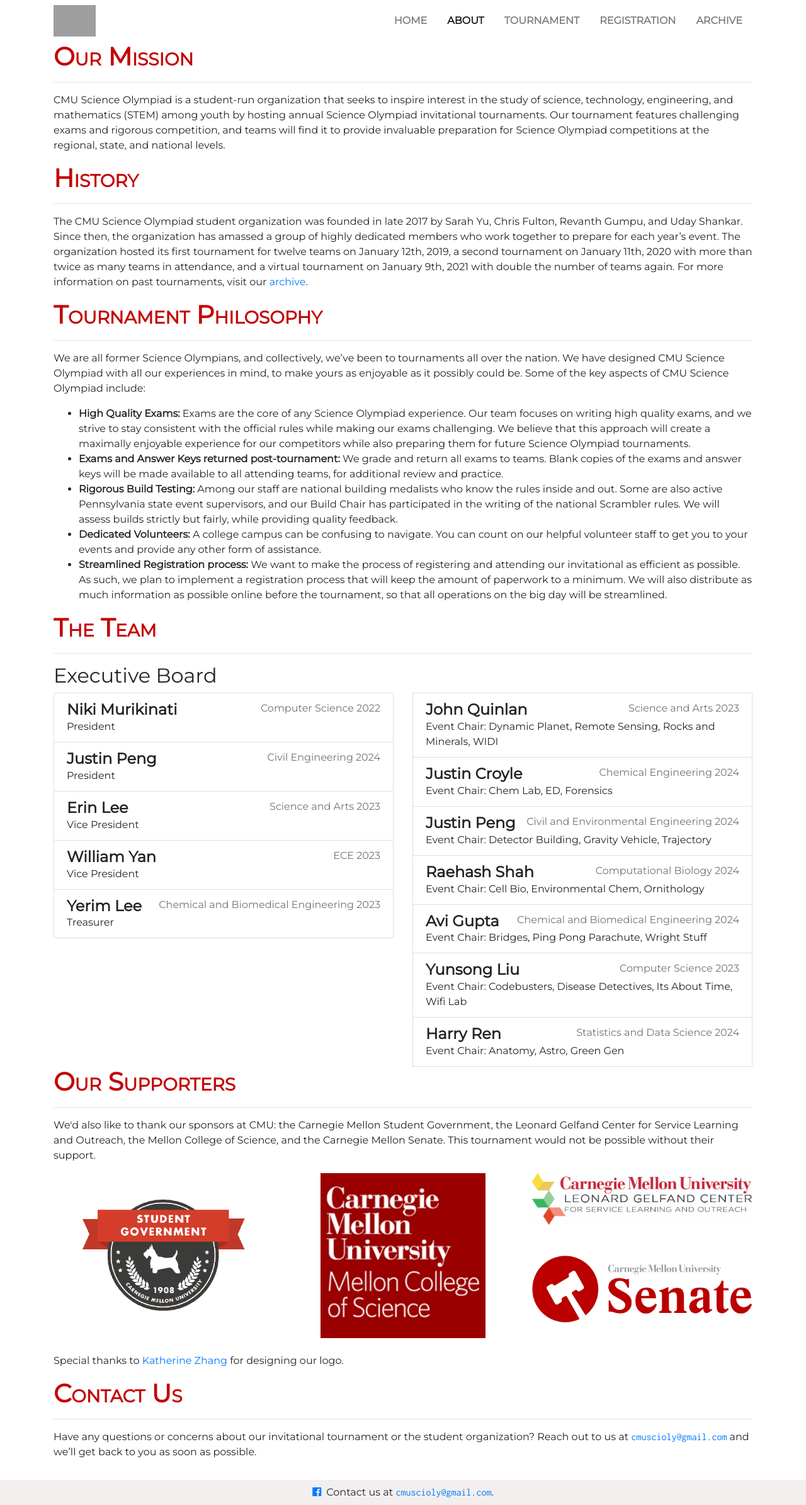
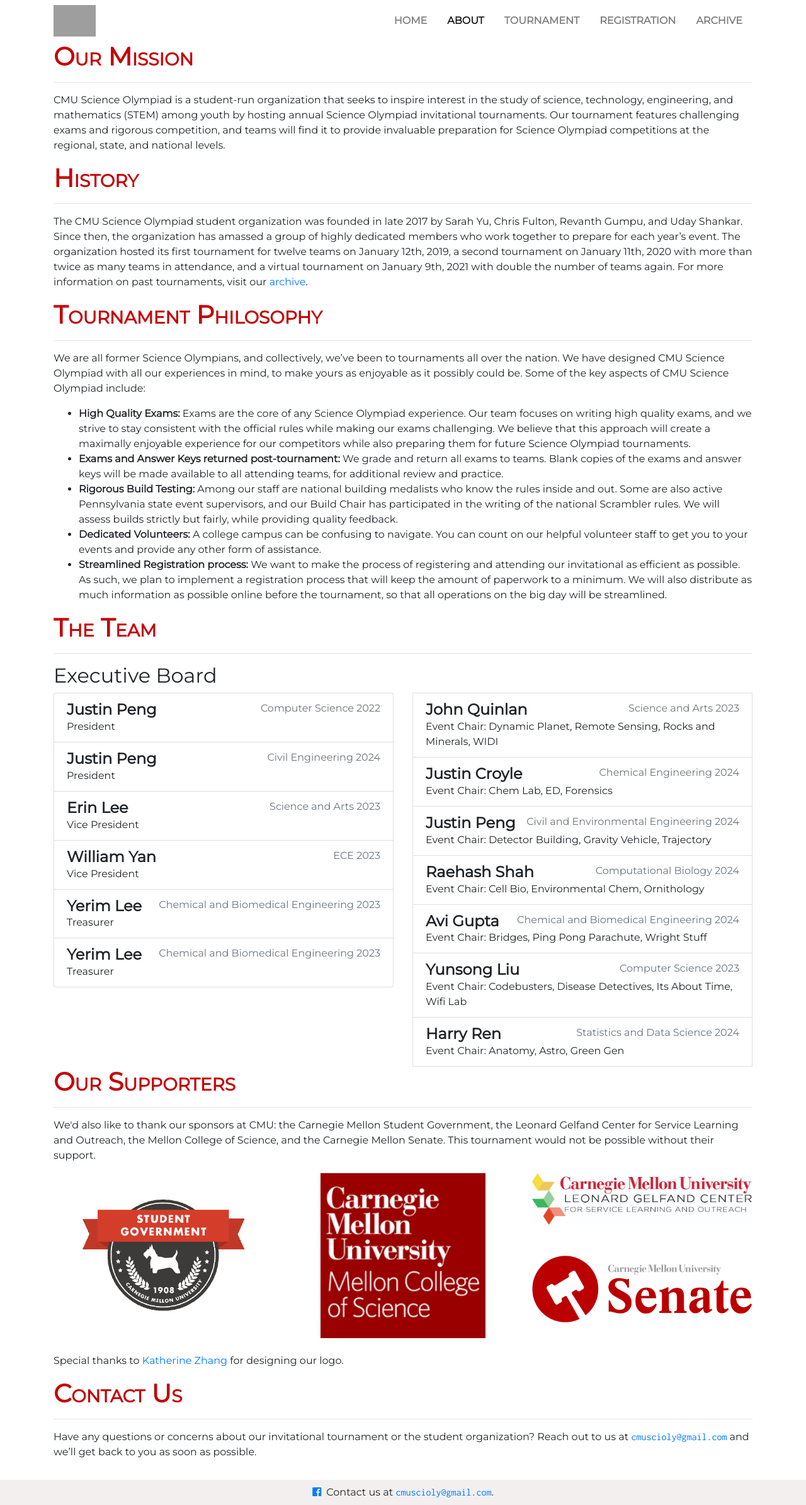
Before and after one commit to cmuscioly/cmuscioly.github.io, a Jekyll site: the page built from about.md, in a window 1280 px wide. Shown: the whole page at 63% size. Built offline with Jekyll 4.4.1, drawn with Linux system fonts in a browser that asks for light colours; nearby versions of some CDN libraries; grey boxes are pictures that could not be loaded.

Commit message:
add new block in exec board

```diff
--- a/about.md
+++ b/about.md
@@ -37,7 +37,7 @@
     <div class="list-group" style="margin-bottom: 20px;">
       <div class="list-group-item flex-column align-items-start">
         <div class="d-flex w-100 justify-content-between" style="margin-bottom: 0; padding-bottom: 0;">
-          <h4><strong> Niki Murikinati </strong></h4>
+          <h4><strong> Justin Peng </strong></h4>
           <span class="text-muted"> Computer Science 2022 </span>
         </div>
         <span> President </span>
@@ -74,6 +74,15 @@
         </div>
         <span> Treasurer </span>
       </div>
+
+      <div class="list-group-item flex-column align-items-start">
+        <div class="d-flex w-100 justify-content-between" style="margin-bottom: 0; padding-bottom: 0;">
+          <h4><strong> Yerim Lee </strong></h4>
+          <span class="text-muted"> Chemical and Biomedical Engineering 2023 </span>
+        </div>
+        <span> Treasurer </span>
+      </div>
+
     </div>
   </div>
 
```
